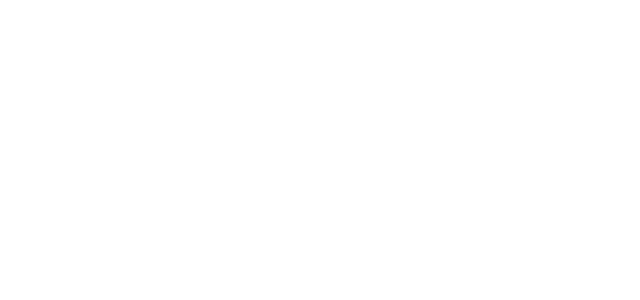
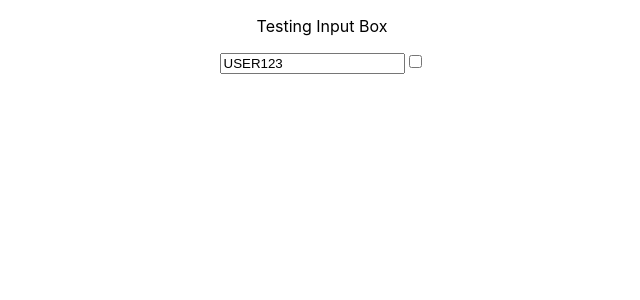
Before and after one commit to muazimmaqbool/React_Testing_Library, a React (Create React App) app: page / in a window 1280 px wide. Shown: the top 300 px of the page, without its empty margins (318-958 px from the left). Built offline with nearby package versions, Linux system fonts and the light colour scheme.

Commit message:
test case for checkbox

```diff
--- a/src/3_Test_INPUT/Input.jsx
+++ b/src/3_Test_INPUT/Input.jsx
@@ -11,6 +11,11 @@
         id="userID"
         value="USER123"
       />
+
+      <input
+        type="checkbox"
+        id="checkBoxOne"
+      />
     </div>
   );
 };
--- a/src/App.js
+++ b/src/App.js
@@ -14,7 +14,7 @@
   return (
     <div className="App">
       {/* <ReactFunc/> */}
-      {/* <Input/> */}
+      <Input/>
       {/* <InputFile/> */}
       {/* <OnChangeTest/> */}
       {/* <ClickTest/> */}
```
Also changed, not shown: 1 other file (tests, documents, lock files or other folders).
